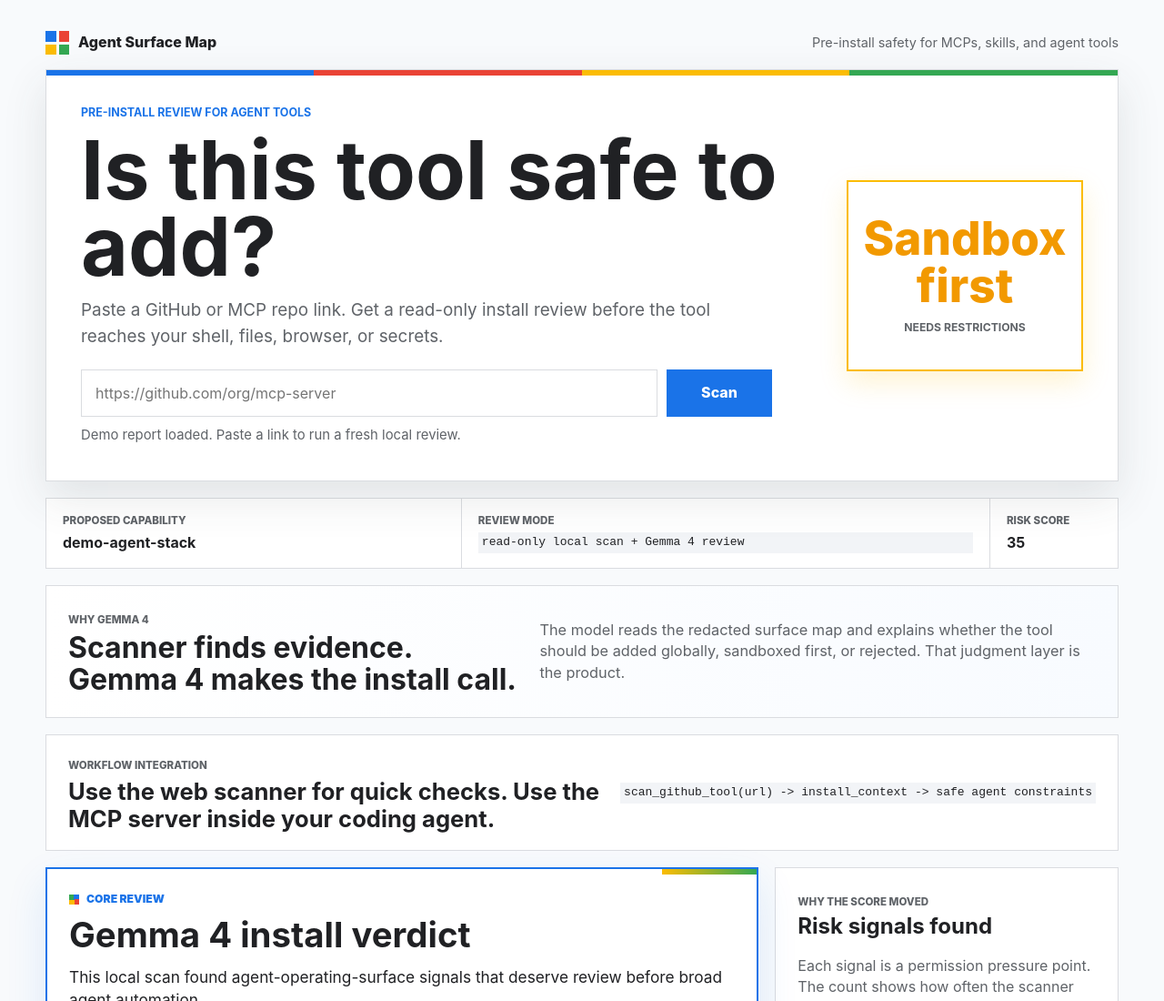
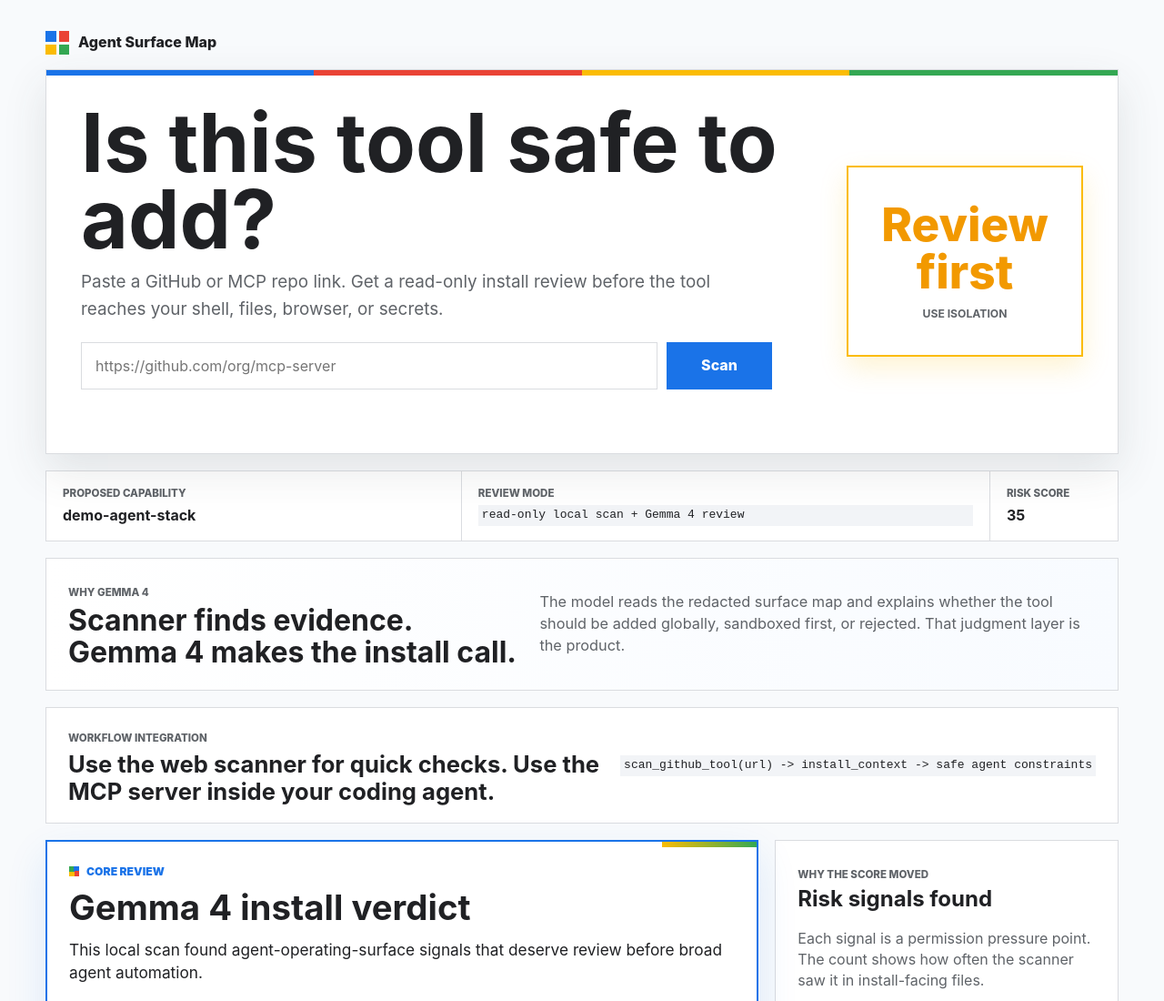
Before and after one commit to dodge1218/agent-surface-map, a plain HTML site: page public/index.html in a window 1280 px wide. Shown: the top 1100 px of the page at 91% size. Drawn offline with Linux system fonts and the light colour scheme.

Commit message:
remove placeholder ui copy

```diff
--- a/public/app.js
+++ b/public/app.js
@@ -64,7 +64,7 @@ function decisionFor(score) {
     return { text: "Do not add", detail: "High-risk install", className: "block" };
   }
   if (score >= 25) {
-    return { text: "Sandbox first", detail: "Needs restrictions", className: "sandbox" };
+    return { text: "Review first", detail: "Use isolation", className: "sandbox" };
   }
   return { text: "Add carefully", detail: "Low-risk install", className: "allow" };
 }
--- a/public/index.html
+++ b/public/index.html
@@ -15,23 +15,21 @@
           </span>
           <span>Agent Surface Map</span>
         </div>
-        <span class="topbar-note">Pre-install safety for MCPs, skills, and agent tools</span>
       </nav>
 
       <section class="hero">
         <div>
-          <p class="eyebrow">Pre-install review for agent tools</p>
           <h1>Is this tool safe to add?</h1>
           <p class="lede">Paste a GitHub or MCP repo link. Get a read-only install review before the tool reaches your shell, files, browser, or secrets.</p>
           <form id="scan-form" class="scan-form">
             <input id="scan-url" name="url" type="url" placeholder="https://github.com/org/mcp-server" autocomplete="off" />
             <button type="submit">Scan</button>
           </form>
-          <p id="scan-status" class="scan-status">Demo report loaded. Paste a link to run a fresh local review.</p>
+          <p id="scan-status" class="scan-status"></p>
         </div>
         <div class="decision-card" aria-label="Install decision">
-          <span id="decision">Reviewing</span>
-          <small id="decision-detail">Gemma 4 verdict</small>
+          <span id="decision">Paste link</span>
+          <small id="decision-detail">Run scan</small>
         </div>
       </section>
 
--- a/public/sample-report.json
+++ b/public/sample-report.json
@@ -1,5 +1,5 @@
 {
-  "generated_at": "2026-05-17T07:32:04Z",
+  "generated_at": "2026-05-17T08:28:03Z",
   "target": "/home/yin/security-research/openclaw-workspace/gemma-agent-surface-map/examples/demo-agent-stack",
   "scanned_files": 4,
   "risk_score": 35,
```
Also changed, not shown: 1 other file.
